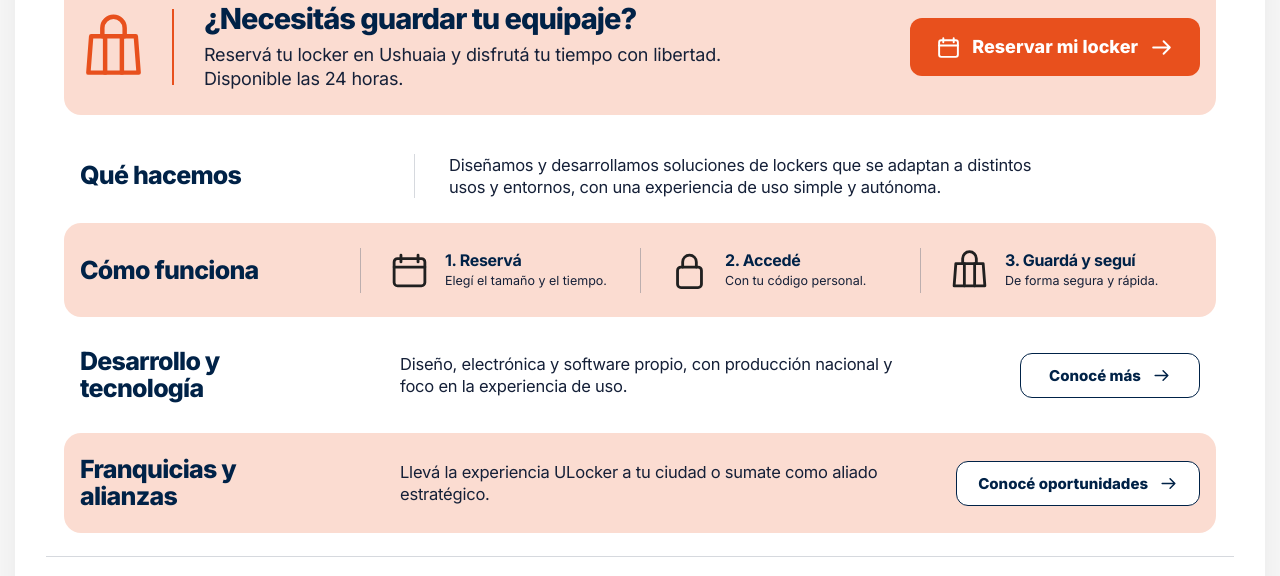
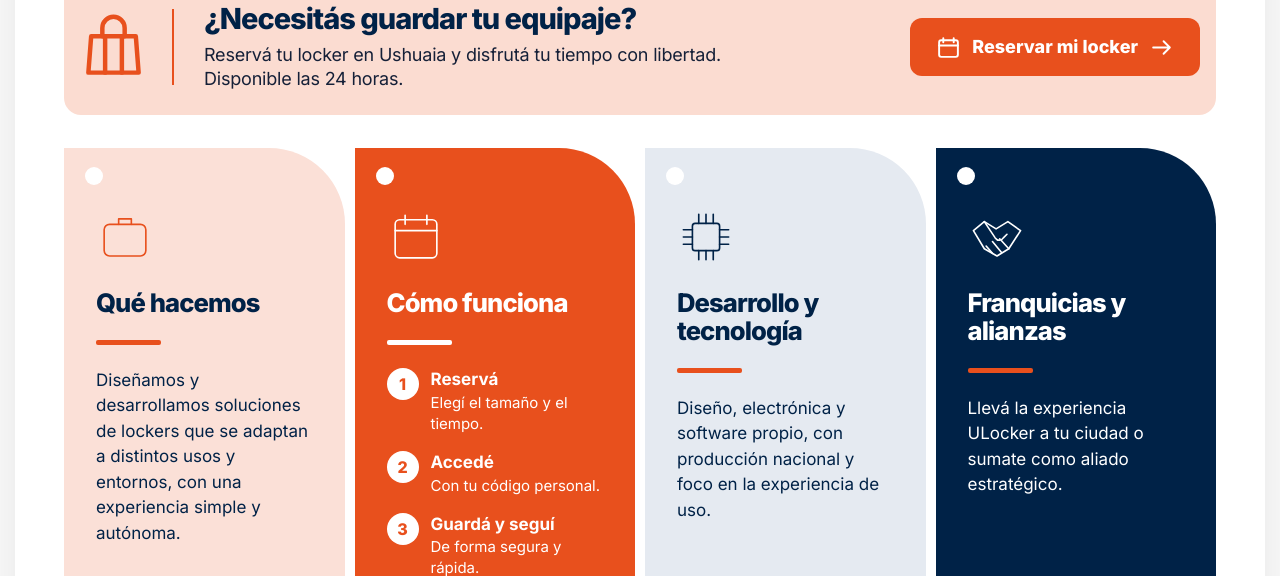
Before and after one commit to darlolanza/portal_ulocker, a plain HTML site: page index.html in a window 1280 px wide. Shown: the part 470-1046 px from the top of the page. Drawn offline with Linux system fonts and the light colour scheme.

Commit message:
"Pruebas de nuevo diseño/funcionalidad en index"

```diff
--- a/css/styles.css
+++ b/css/styles.css
@@ -580,6 +580,225 @@ main {
 }
 
 /* ==========================================================================
+   8b. Tarjetas ULocker (Qué hacemos, Cómo funciona, Tecnología, Franquicias)
+   ========================================================================== */
+.ul-cards {
+  --orange: #E8501D;
+  --blue: #002247;
+  --black: #202020;
+  box-sizing: border-box;
+  display: grid;
+  grid-template-columns: repeat(4, minmax(0, 1fr));
+  gap: 10px;
+  margin: 24px 18px 10px;
+  font-family: inherit;
+}
+
+.ul-cards * {
+  box-sizing: border-box;
+}
+
+.ul-cards__card {
+  position: relative;
+  min-width: 0;
+  min-height: 540px;
+  padding: 42px 32px 34px;
+  display: flex;
+  flex-direction: column;
+  border-radius: 0 76px 0 0;
+  background: #FBE0D7;
+  color: var(--blue);
+  scroll-margin-top: 105px;
+}
+
+.ul-cards__card::before {
+  content: "";
+  position: absolute;
+  top: 19px;
+  left: 21px;
+  width: 18px;
+  height: 18px;
+  border-radius: 50%;
+  background: #fff;
+}
+
+.ul-cards__card--orange {
+  background: var(--orange);
+  color: #fff;
+}
+
+.ul-cards__card--gray {
+  background: #E5EAF1;
+}
+
+.ul-cards__card--blue {
+  background: var(--blue);
+  color: #fff;
+}
+
+.ul-cards__content {
+  display: flex;
+  flex-direction: column;
+  gap: 23px;
+  flex: 1;
+  padding-top: 18px;
+}
+
+.ul-cards__icon {
+  width: 58px;
+  height: 58px;
+  stroke: currentColor;
+  stroke-width: 1.8;
+  fill: none;
+  stroke-linecap: round;
+  stroke-linejoin: round;
+}
+
+.ul-cards__card--peach .ul-cards__icon {
+  color: var(--orange);
+}
+
+.ul-cards__card--gray .ul-cards__icon {
+  color: var(--blue);
+}
+
+.ul-cards__title {
+  font-size: clamp(23px, 2vw, 34px);
+  line-height: 1.08;
+  letter-spacing: -0.035em;
+  margin: 0;
+  font-weight: 800;
+}
+
+.ul-cards__rule {
+  width: 65px;
+  height: 5px;
+  background: var(--orange);
+  border-radius: 2px;
+}
+
+.ul-cards__card--orange .ul-cards__rule {
+  background: #fff;
+}
+
+.ul-cards__desc {
+  font-size: 17px;
+  line-height: 1.5;
+  margin: 0;
+  color: inherit;
+}
+
+.ul-cards__steps {
+  display: grid;
+  gap: 17px;
+  margin: 0;
+  padding: 0;
+  list-style: none;
+}
+
+.ul-cards__step {
+  display: flex;
+  gap: 12px;
+  align-items: flex-start;
+}
+
+.ul-cards__num {
+  flex: none;
+  width: 32px;
+  height: 32px;
+  display: grid;
+  place-items: center;
+  border-radius: 50%;
+  background: #fff;
+  color: var(--orange);
+  font-weight: 800;
+}
+
+.ul-cards__step strong {
+  display: block;
+  font-size: 17px;
+}
+
+.ul-cards__step span:last-child {
+  font-size: 15px;
+  line-height: 1.4;
+}
+
+.ul-cards__link {
+  align-self: flex-start;
+  display: inline-flex;
+  align-items: center;
+  justify-content: center;
+  gap: 10px;
+  min-height: 44px;
+  margin-top: 32px;
+  padding: 10px 16px;
+  border: 2px solid currentColor;
+  border-radius: 999px;
+  color: inherit;
+  text-decoration: none;
+  font-size: 16px;
+  font-weight: 700;
+  line-height: 1.2;
+  transition: background-color 0.2s, color 0.2s;
+}
+
+.ul-cards__link:hover,
+.ul-cards__link:focus-visible {
+  background: var(--blue);
+  border-color: var(--blue);
+  color: #fff;
+}
+
+.ul-cards__card--blue .ul-cards__link {
+  background: #fff;
+  color: var(--blue);
+  border-color: #fff;
+}
+
+.ul-cards__card--orange .ul-cards__link:hover,
+.ul-cards__card--orange .ul-cards__link:focus-visible {
+  background: #fff;
+  color: var(--orange);
+  border-color: #fff;
+}
+
+.ul-cards__card--blue .ul-cards__link:hover,
+.ul-cards__card--blue .ul-cards__link:focus-visible {
+  background: #e6eaf0;
+}
+
+@media (max-width: 1050px) {
+  .ul-cards {
+    grid-template-columns: repeat(2, minmax(0, 1fr));
+  }
+
+  .ul-cards__card {
+    min-height: 480px;
+  }
+}
+
+@media (max-width: 600px) {
+  .ul-cards {
+    grid-template-columns: 1fr;
+  }
+
+  .ul-cards__card {
+    min-height: 390px;
+    padding: 38px 26px 28px;
+    border-top-right-radius: 64px;
+  }
+
+  .ul-cards__title {
+    font-size: 29px;
+  }
+
+  .ul-cards__content {
+    gap: 18px;
+  }
+}
+
+/* ==========================================================================
    9. Footer & Barra Móvil CTA
    ========================================================================== */
 .footer {
@@ -676,6 +895,11 @@ main {
     margin-right: 18px;
     padding-left: 16px;
     padding-right: 16px;
+  }
+
+  .ul-cards {
+    margin-left: 18px;
+    margin-right: 18px;
   }
 
   .footer {
@@ -781,6 +1005,11 @@ main {
     margin-right: 12px;
     padding-left: 13px;
     padding-right: 13px;
+  }
+
+  .ul-cards {
+    margin-left: 12px;
+    margin-right: 12px;
   }
 
   .footer {
@@ -1029,7 +1258,8 @@ main {
   }
 
   .row-section,
-  .steps {
+  .steps,
+  .ul-cards {
     margin-left: 19px;
     margin-right: 19px;
   }
--- a/index.html
+++ b/index.html
@@ -146,56 +146,49 @@
         </section>
       </div>
 
-      <!-- Sección Qué Hacemos (Empresa) -->
-      <section class="row-section about" id="empresa" aria-labelledby="aboutTitle">
-        <h2 id="aboutTitle">Qué hacemos</h2>
-        <p>Diseñamos y desarrollamos soluciones de lockers que se adaptan a distintos usos y entornos, con una experiencia de uso simple y autónoma.</p>
-      </section>
+      <!-- Componente de Tarjetas (Qué hacemos, Cómo funciona, Tecnología, Franquicias) -->
+      <section class="ul-cards" aria-label="Conocé ULocker">
+        <article class="ul-cards__card ul-cards__card--peach" id="empresa">
+          <div class="ul-cards__content">
+            <svg class="ul-cards__icon" viewBox="0 0 64 64" aria-hidden="true"><rect x="9" y="18" width="46" height="35" rx="6"/><path d="M25 18v-6h14v6"/></svg>
+            <h2 class="ul-cards__title">Qué hacemos</h2>
+            <div class="ul-cards__rule" aria-hidden="true"></div>
+            <p class="ul-cards__desc">Diseñamos y desarrollamos soluciones de lockers que se adaptan a distintos usos y entornos, con una experiencia simple y autónoma.</p>
+          </div>
+        </article>
 
-      <!-- Sección Cómo Funciona -->
-      <section class="steps tinted" id="funcionamiento" aria-labelledby="stepsTitle">
-        <h2 id="stepsTitle">Cómo funciona</h2>
-        <div class="step">
-          <svg class="icon"><use href="#i-calendar"/></svg>
-          <div>
-            <b>1. Reservá</b>
-            <small>Elegí el tamaño y el tiempo.</small>
+        <article class="ul-cards__card ul-cards__card--orange" id="funcionamiento">
+          <div class="ul-cards__content">
+            <svg class="ul-cards__icon" viewBox="0 0 64 64" aria-hidden="true"><rect x="9" y="13" width="46" height="42" rx="5"/><path d="M9 25h46M20 8v10M44 8v10"/></svg>
+            <h2 class="ul-cards__title">Cómo funciona</h2>
+            <div class="ul-cards__rule" aria-hidden="true"></div>
+            <ol class="ul-cards__steps">
+              <li class="ul-cards__step"><span class="ul-cards__num">1</span><span><strong>Reservá</strong>Elegí el tamaño y el tiempo.</span></li>
+              <li class="ul-cards__step"><span class="ul-cards__num">2</span><span><strong>Accedé</strong>Con tu código personal.</span></li>
+              <li class="ul-cards__step"><span class="ul-cards__num">3</span><span><strong>Guardá y seguí</strong>De forma segura y rápida.</span></li>
+            </ol>
           </div>
-        </div>
-        <div class="step">
-          <svg class="icon"><use href="#i-lock"/></svg>
-          <div>
-            <b>2. Accedé</b>
-            <small>Con tu código personal.</small>
+        </article>
+
+        <article class="ul-cards__card ul-cards__card--gray" id="tecnologia">
+          <div class="ul-cards__content">
+            <svg class="ul-cards__icon" viewBox="0 0 64 64" aria-hidden="true"><rect x="17" y="17" width="30" height="30" rx="3"/><path d="M24 7v10M32 7v10M40 7v10M24 47v10M32 47v10M40 47v10M7 24h10M7 32h10M7 40h10M47 24h10M47 32h10M47 40h10"/></svg>
+            <h2 class="ul-cards__title">Desarrollo y tecnología</h2>
+            <div class="ul-cards__rule" aria-hidden="true"></div>
+            <p class="ul-cards__desc">Diseño, electrónica y software propio, con producción nacional y foco en la experiencia de uso.</p>
           </div>
-        </div>
-        <div class="step">
-          <svg class="icon"><use href="#i-bag"/></svg>
-          <div>
-            <b>3. Guardá y seguí</b>
-            <small>De forma segura y rápida.</small>
+          <a class="ul-cards__link" href="https://ulocker.ar/" target="_blank" rel="noopener noreferrer">Conocé más <span aria-hidden="true">→</span></a>
+        </article>
+
+        <article class="ul-cards__card ul-cards__card--blue" id="franquicias">
+          <div class="ul-cards__content">
+            <svg class="ul-cards__icon" viewBox="0 0 64 64" aria-hidden="true"><path d="m6 25 12-10 13 8 13-8 14 10-13 20-13 8-14-8L6 25Z"/><path d="m18 15 12 18c3 4 7 3 9 0l4-4M20 42l7 8M27 37l10 12M35 34l10 11"/></svg>
+            <h2 class="ul-cards__title">Franquicias y alianzas</h2>
+            <div class="ul-cards__rule" aria-hidden="true"></div>
+            <p class="ul-cards__desc">Llevá la experiencia ULocker a tu ciudad o sumate como aliado estratégico.</p>
           </div>
-        </div>
-      </section>
-
-      <!-- Sección Tecnología -->
-      <section class="row-section tech" id="tecnologia" aria-labelledby="techTitle">
-        <h2 id="techTitle">Desarrollo y tecnología</h2>
-        <p>Diseño, electrónica y software propio, con producción nacional y foco en la experiencia de uso.</p>
-        <a class="button button-outline" href="#contacto">
-          Conocé más
-          <svg class="icon" style="width:19px;height:19px"><use href="#i-arrow"/></svg>
-        </a>
-      </section>
-
-      <!-- Sección Franquicias -->
-      <section class="row-section franchises tinted" id="franquicias" aria-labelledby="franchiseTitle">
-        <h2 id="franchiseTitle">Franquicias y alianzas</h2>
-        <p>Llevá la experiencia ULocker a tu ciudad o sumate como aliado estratégico.</p>
-        <a class="button button-outline" href="#contacto">
-          Conocé oportunidades
-          <svg class="icon" style="width:19px;height:19px"><use href="#i-arrow"/></svg>
-        </a>
+          <a class="ul-cards__link" href="https://ulocker.ar/" target="_blank" rel="noopener noreferrer">Conocé oportunidades <span aria-hidden="true">→</span></a>
+        </article>
       </section>
     </main>
 
```
Also changed, not shown: ulocker-tarjetas.html (added, +84 -0 lines), 1 other file.
